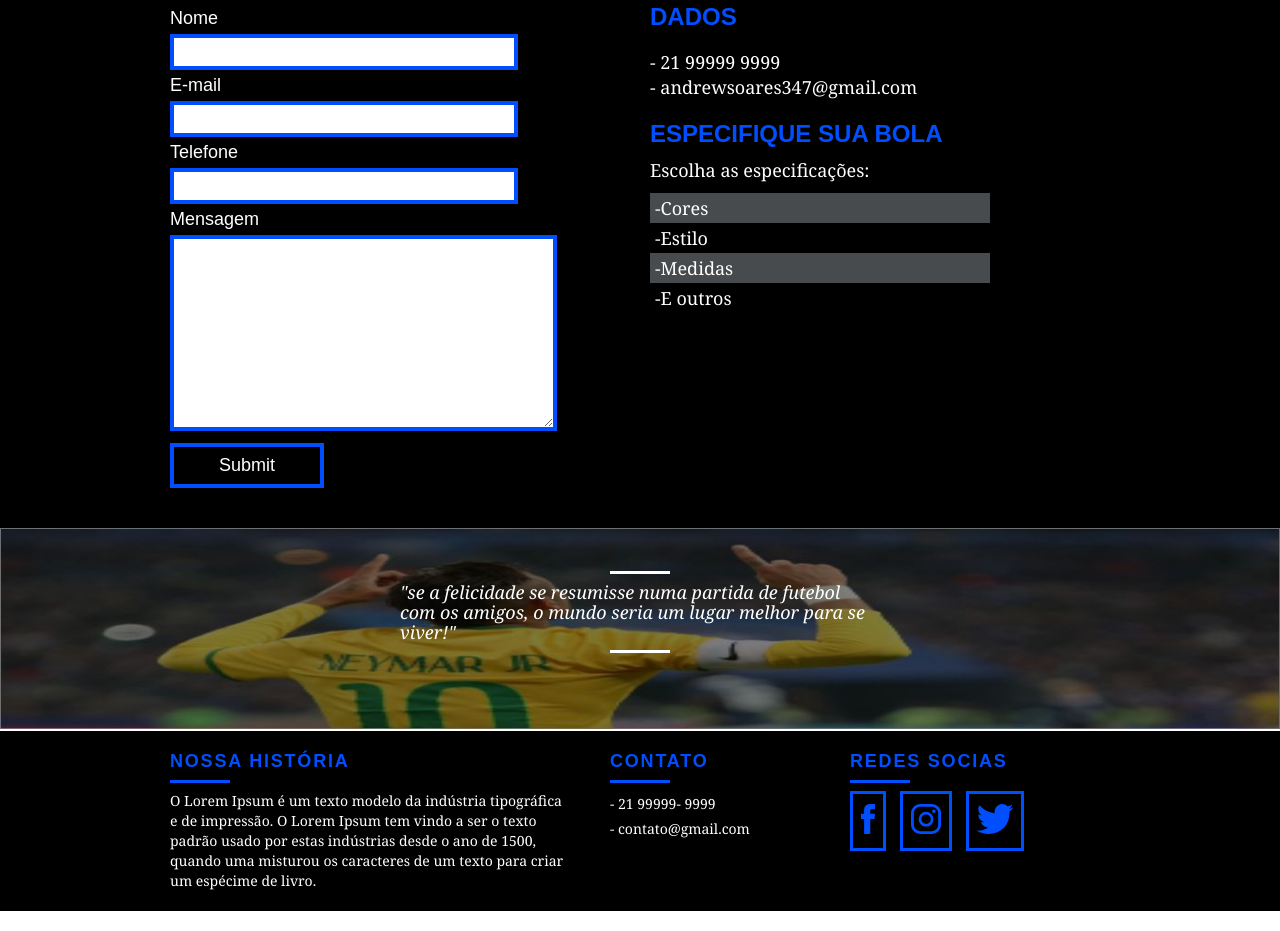
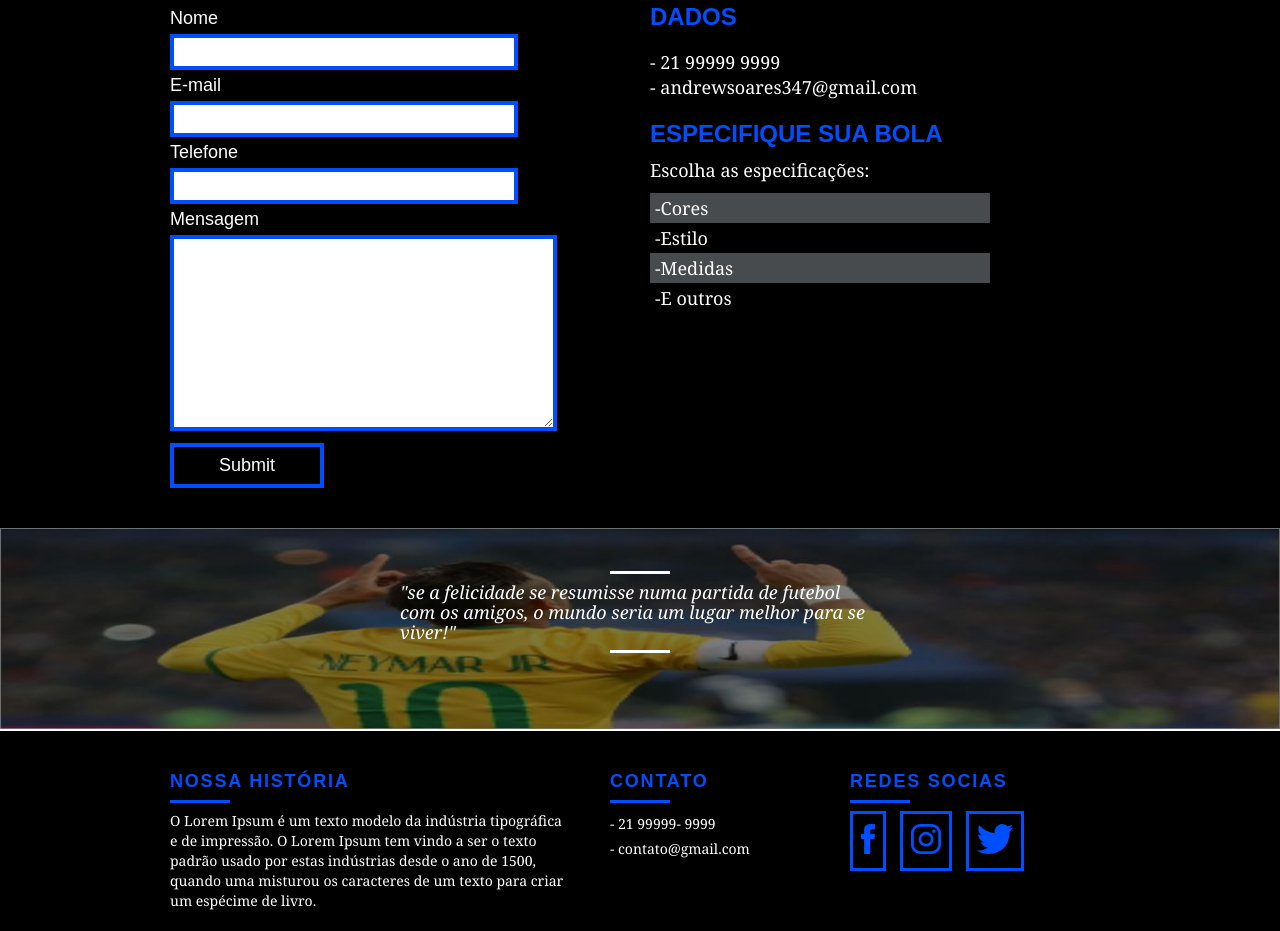
Before and after one commit to Andrewsoares15/Treinando-front-end, a plain HTML site: page index.html in a window 1280 px wide. Shown: the part 2501-3432 px from the top of the page. Drawn offline with Linux system fonts and the light colour scheme.

Commit message:
editando arquivos

```diff
--- a/css/style.css
+++ b/css/style.css
@@ -373,6 +373,7 @@
     padding-bottom: 20px;
 }
 .footer h3{
+    padding-top: 20px;
     font-family: Arial, Helvetica, sans-serif;
     font-size: 18px;
     font-weight: bold;
--- a/index.html
+++ b/index.html
@@ -132,7 +132,7 @@
     </div>
     <section class="footer">
         <div class="container">
-            <div class="grid-7">
+            <div class="grid-7 historia">
                 <h3>Nossa história</h3>
                 <p>O Lorem Ipsum é um texto modelo da indústria tipográfica e de impressão. O Lorem Ipsum tem vindo a ser o texto padrão usado por estas indústrias desde o ano de 1500, quando uma misturou os caracteres de um texto para criar um espécime de livro.</p>
             </div>
```
